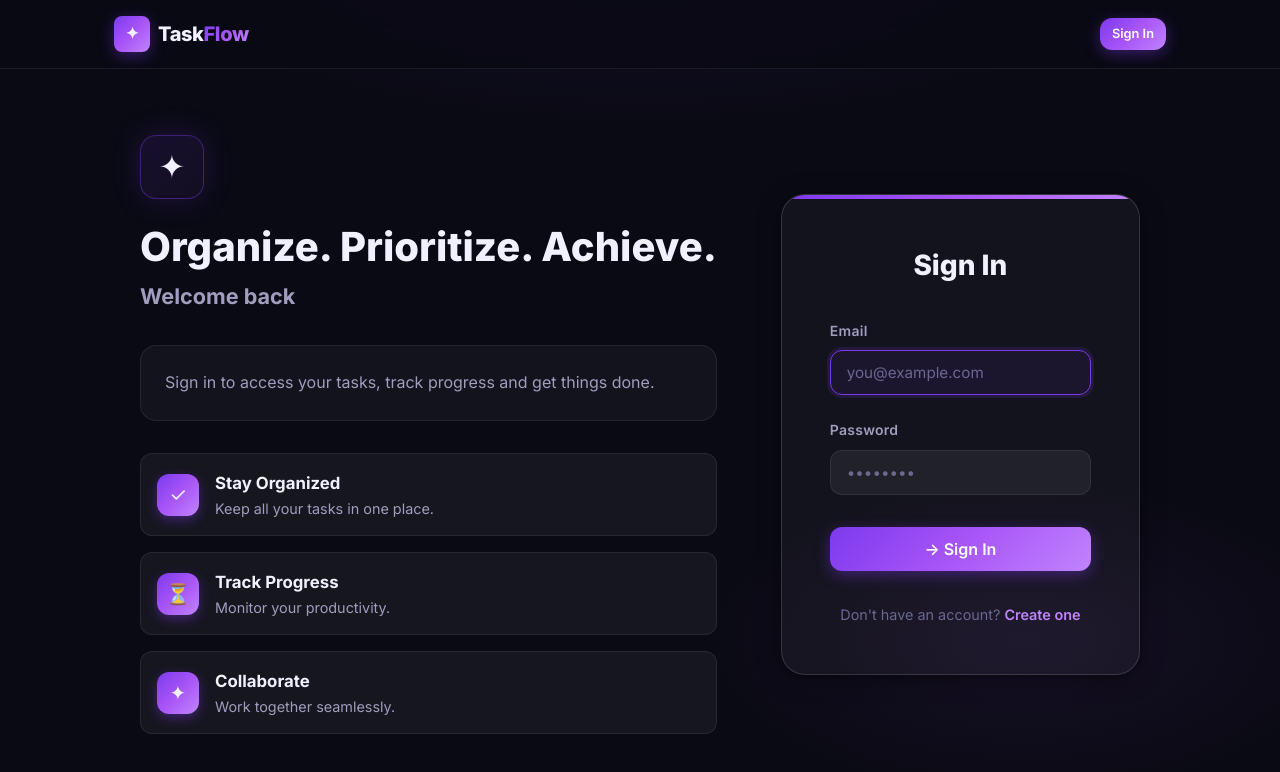
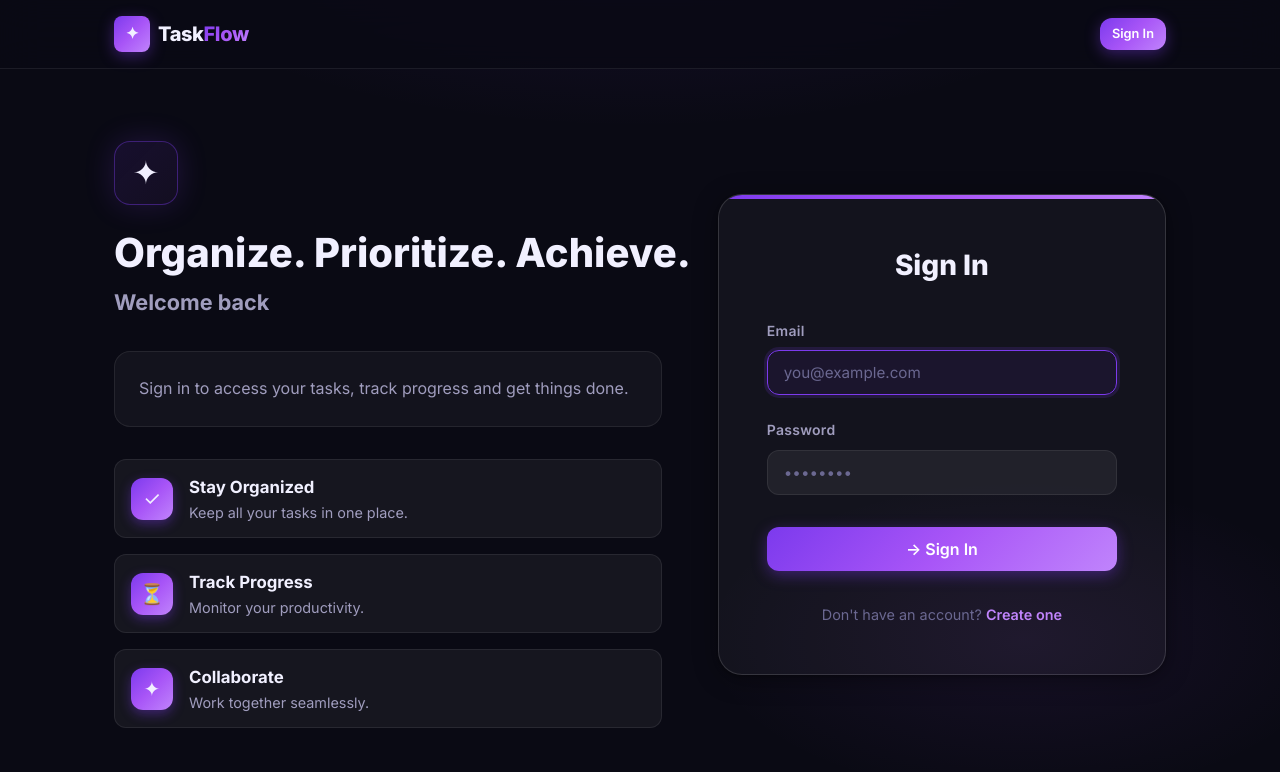
Before and after one commit to ranjith-2995/Project-Management-Portal, a React (Vite) app in the folder client/: page /login in a window 1280 px wide. Shown: the top 772 px of the page. Built offline with nearby package versions, Linux system fonts and the light colour scheme; no server answers.

Commit message:
style: improve login layout spacing

```diff
--- a/client/src/index.css
+++ b/client/src/index.css
@@ -893,10 +893,10 @@ input, textarea, select {
 
 .auth-layout {
   display: grid;
-  grid-template-columns: 1fr 1fr;
-  gap: var(--spacing-3xl);
-  align-items: center;
-  max-width: 1000px;
+  grid-template-columns: minmax(0, 1.1fr) minmax(320px, 0.9fr);
+  gap: 56px;
+  align-items: center;
+  max-width: 1100px;
   margin: 0 auto;
 }
 
@@ -956,7 +956,7 @@ input, textarea, select {
   display: flex;
   align-items: center;
   gap: var(--spacing-md);
-  padding: var(--spacing-md);
+  padding: 14px 16px;
   background: var(--bg-glass);
   border-radius: var(--radius-md);
   border: 1px solid var(--border-subtle);
```
